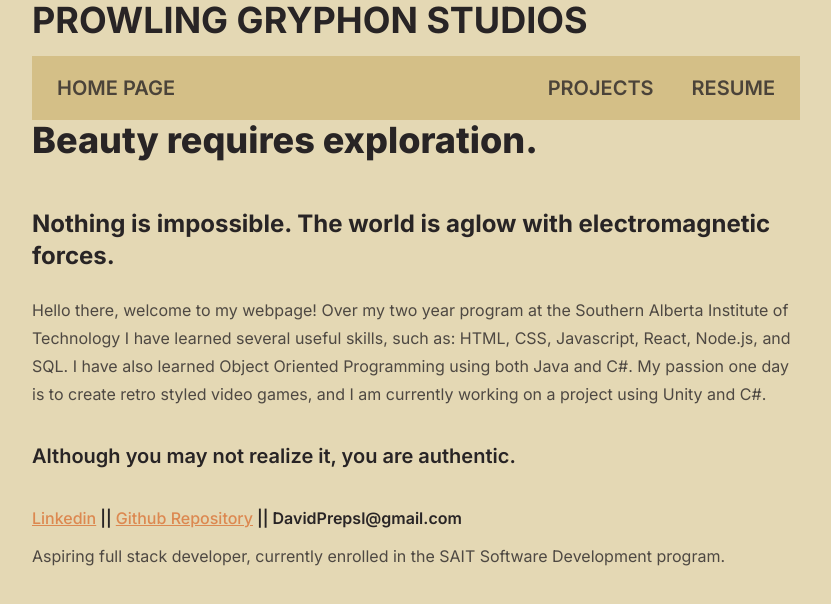
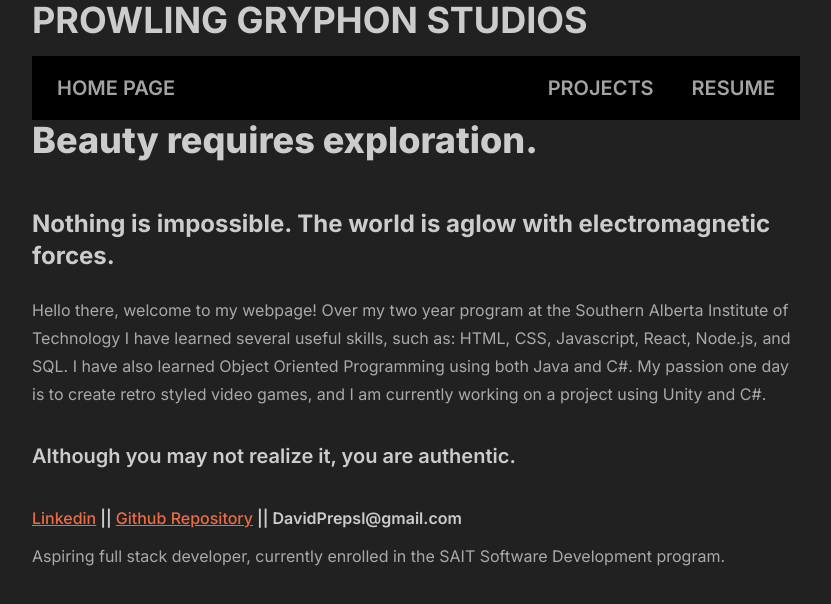
Before and after one commit to Prepsld/prowlinggryphonstudio, a Next.js app: page / in a window 1280 px wide. Shown: the top 604 px of the page, without its empty margins (224-1055 px from the left). Built offline with nearby package versions, Linux system fonts and the light colour scheme.

Commit message:
changes background to business

```diff
--- a/app/layout.js
+++ b/app/layout.js
@@ -11,7 +11,7 @@
 
 export default function RootLayout({ children }) {
   return (
-    <html lang="en" data-theme="retro">
+    <html lang="en" data-theme="business">
       <body className={inter.className}>
         <AuthProvider>{children}</AuthProvider>
       </body>
--- a/tailwind.config.js
+++ b/tailwind.config.js
@@ -39,6 +39,7 @@
         },
     },
     "retro",
+    "business",
     ],
   },
 }
--- a/tsconfig.json
+++ b/tsconfig.json
@@ -27,7 +27,7 @@
     ".next/types/**/*.ts",
     "**/*.ts",
     "**/*.tsx"
-  ],
+, "app/lib/mongodb.ts"  ],
   "exclude": [
     "node_modules"
   ]
```
